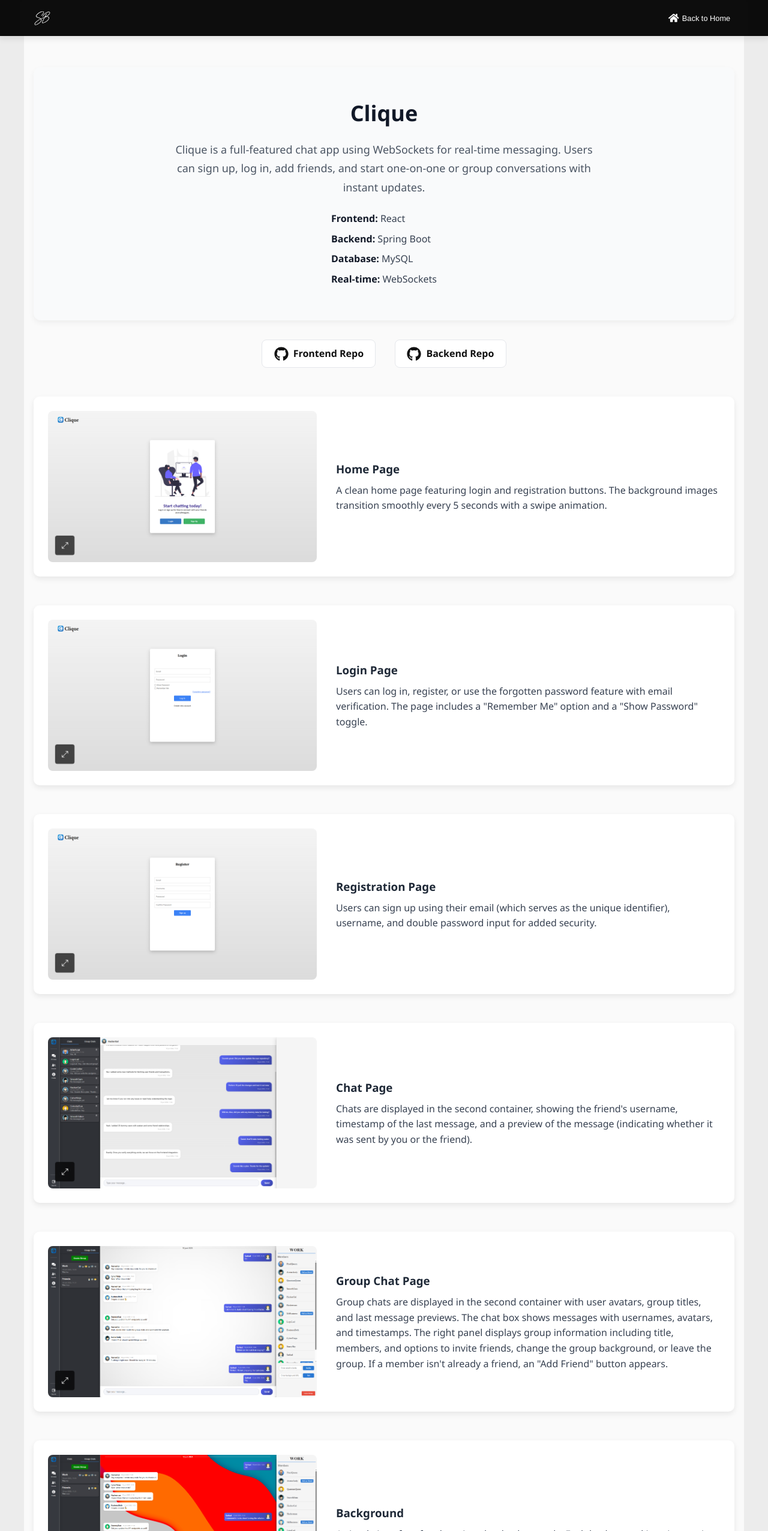
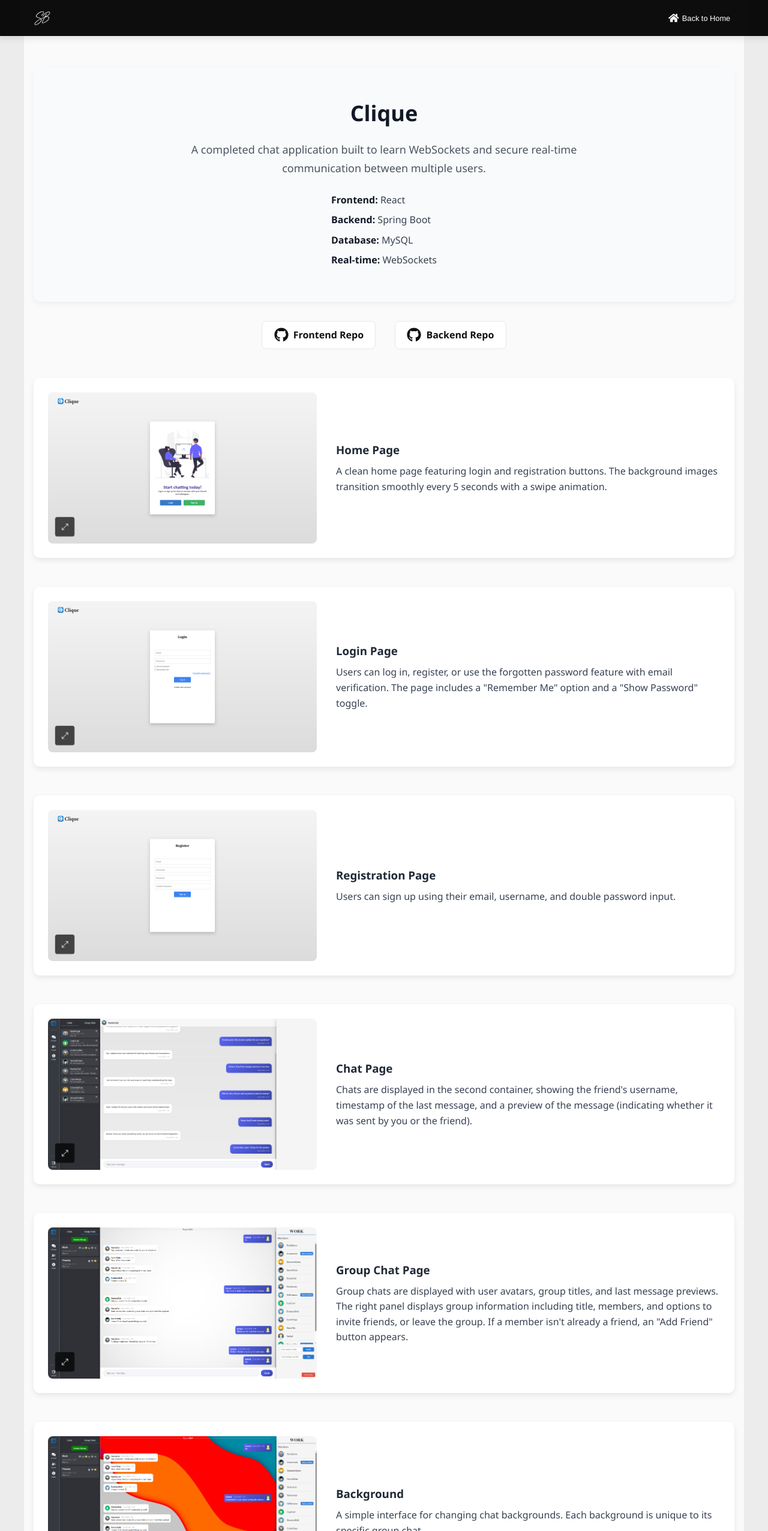
Before and after one commit to Sarhad127/portfolio, a React (Create React App) app: page /Clique in a window 1280 px wide. Shown: the top 2552 px of the page at 60% size. Built offline with nearby package versions, Linux system fonts and the light colour scheme.

Commit message:
styling update

```diff
--- a/src/Clique/Clique.js
+++ b/src/Clique/Clique.js
@@ -64,7 +64,7 @@
             src: signup,
             alt: 'Sign Up',
             caption: 'Registration Page',
-            description: 'Users can sign up using their email (which serves as the unique identifier), username, and double password input for added security.'
+            description: 'Users can sign up using their email, username, and double password input.'
         },
         {
             src: chat,
@@ -76,7 +76,7 @@
             src: groupChat,
             alt: 'Group Chat',
             caption: 'Group Chat Page',
-            description: 'Group chats are displayed in the second container with user avatars, group titles, and last message previews. The chat box shows messages with usernames, avatars, and timestamps. The right panel displays group information including title, members, and options to invite friends, change the group background, or leave the group. If a member isn\'t already a friend, an "Add Friend" button appears.'
+            description: 'Group chats are displayed with user avatars, group titles, and last message previews. The right panel displays group information including title, members, and options to invite friends, or leave the group. If a member isn\'t already a friend, an "Add Friend" button appears.'
         },
         {
             src: background,
@@ -116,7 +116,7 @@
             <section className="project-description">
                 <h2>Clique</h2>
                 <p>
-                    Clique is a full-featured chat app using WebSockets for real-time messaging. Users can sign up, log in, add friends, and start one-on-one or group conversations with instant updates.
+                    A completed chat application built to learn WebSockets and secure real-time communication between multiple users.
                 </p>
                 <ul>
                     <li><strong>Frontend:</strong> React</li>
```
